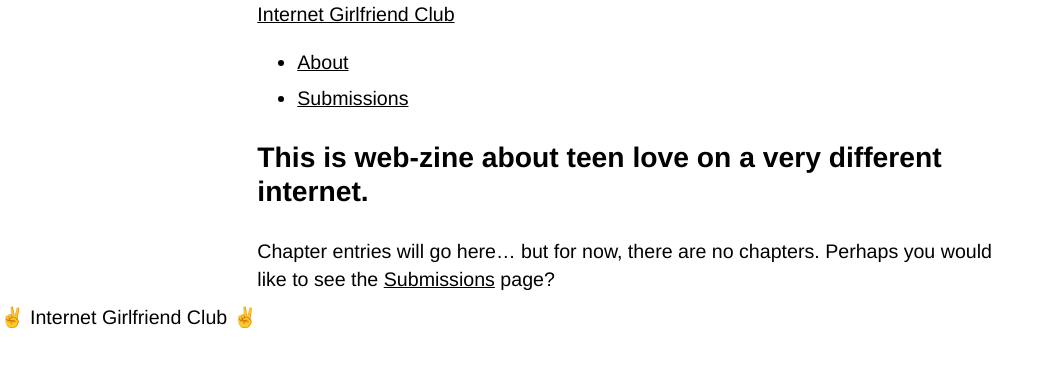
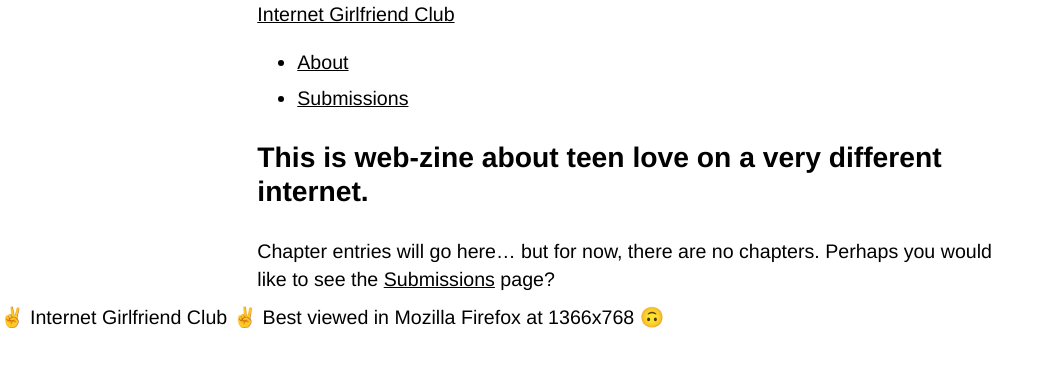
Before and after one commit to ablwr/internetgirlfriend_club, a Jekyll site: the page built from index.md, in a window 1280 px wide. Shown: the top 367 px of the page, without its empty margins (0-1049 px from the left). Built offline with Jekyll 4.4.1, drawn with Linux system fonts in a browser that asks for light colours.

Commit message:
smartass footer

```diff
--- a/_includes/footer.html
+++ b/_includes/footer.html
@@ -1,3 +1,3 @@
 <footer>
-  <p>✌️ Internet Girlfriend Club ✌️</p>
+  <p>✌️ Internet Girlfriend Club ✌️ Best viewed in Mozilla Firefox at 1366x768 🙃</p>
 </footer>
```
